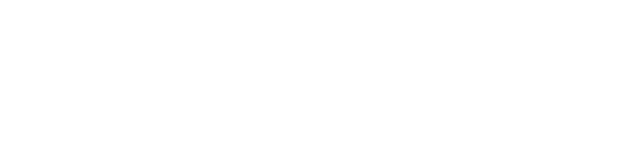
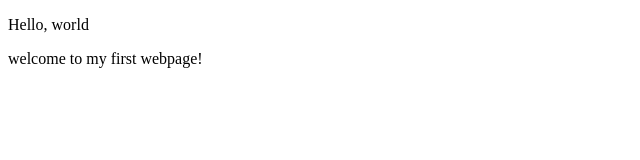
Before and after one commit to Maureen-Kamau/my-first-webpage-, a plain HTML site: page my-first-webpage.html in a window 1280 px wide. Shown: the whole page, without its empty margins (0-640 px from the left). Drawn offline with Linux system fonts and the light colour scheme.

Commit message:
add paragraph block elements to the page

```diff
--- a/my-first-webpage.html
+++ b/my-first-webpage.html
@@ -4,6 +4,7 @@
         <title>My first webpage!</title>
     </head>
     <body>
-
+        <p>Hello, world</p>
+        <p>welcome to my first webpage!</p>
     </body>
 </html>
```
